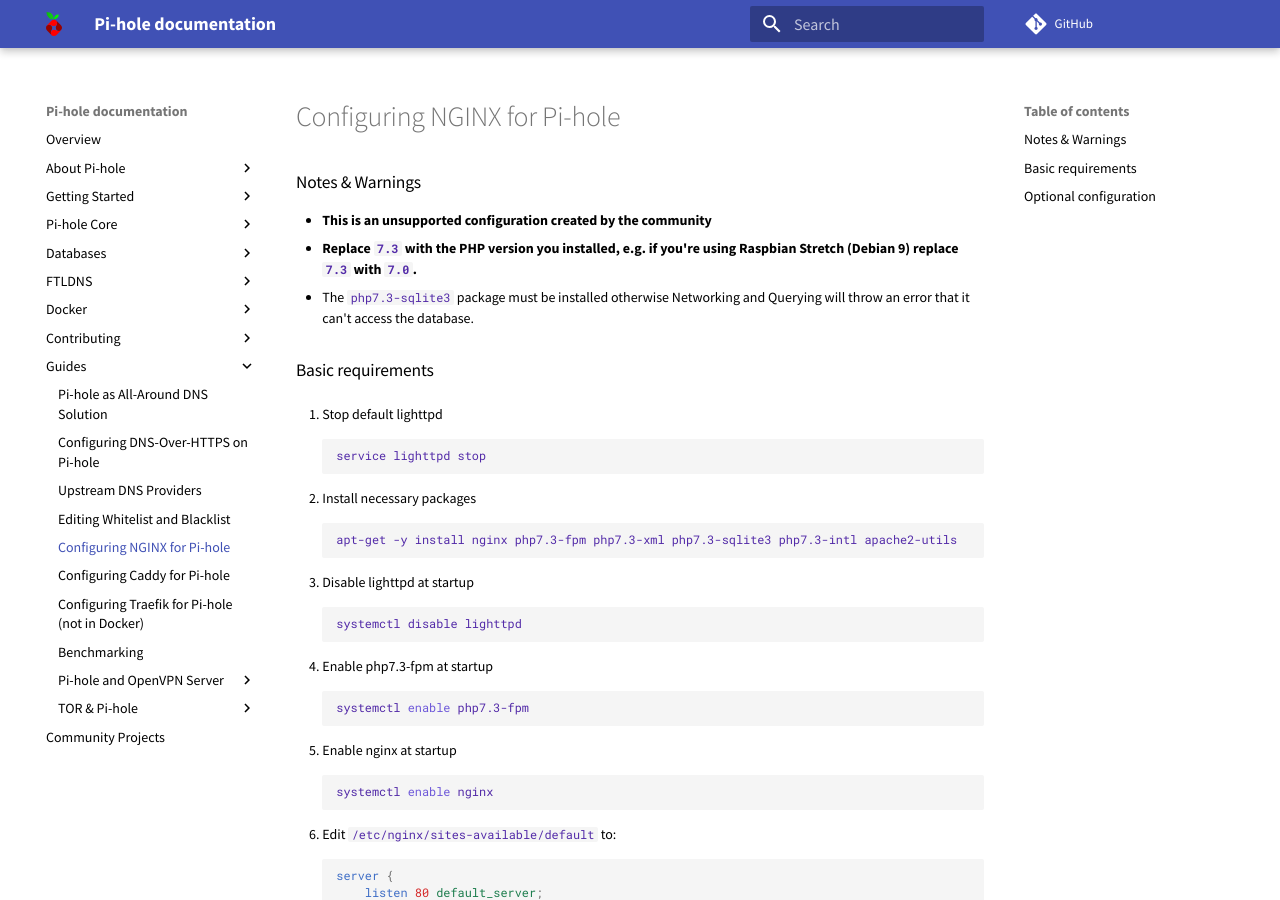
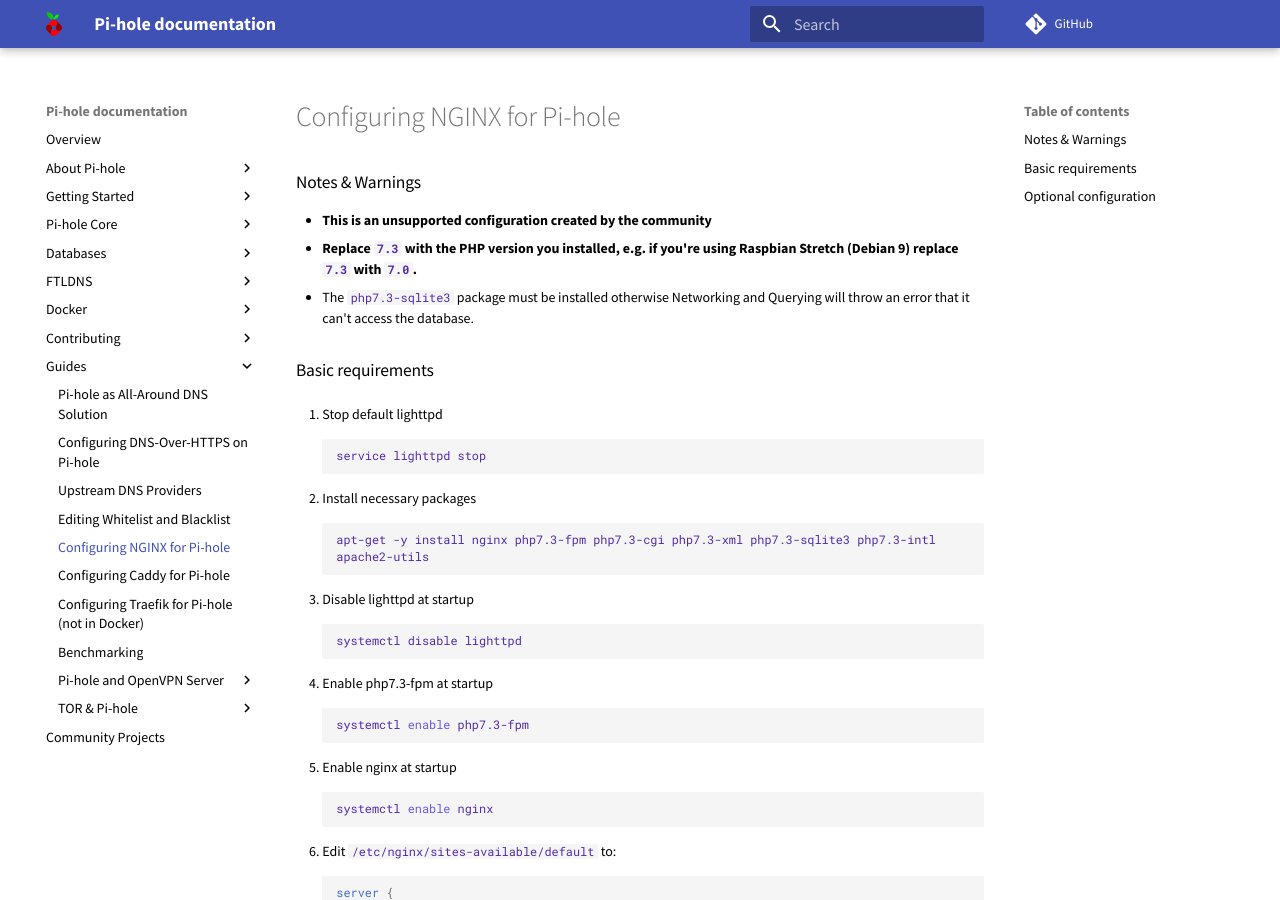
Before and after one commit to pi-hole/docs, an MkDocs documentation site: the page built from docs/guides/nginx-configuration.md, in a window 1280 px wide and 900 px high. Built offline with MkDocs 1.6.1 and Material for MkDocs 9.7.7, drawn with Linux system fonts in a browser that asks for light colours; comment, search, counter and statistics services are not loaded.

Commit message:
added php7.3-cgi
According to the https://github.com/pi-hole/pi-hole/blob/master/automated%20install/basic-install.sh#L250 seems that php7.3-cgi seems missing

````diff
--- a/docs/guides/nginx-configuration.md
+++ b/docs/guides/nginx-configuration.md
@@ -15,7 +15,7 @@
 2. Install necessary packages
 
     ```bash
-    apt-get -y install nginx php7.3-fpm php7.3-xml php7.3-sqlite3 php7.3-intl apache2-utils
+    apt-get -y install nginx php7.3-fpm php7.3-cgi php7.3-xml php7.3-sqlite3 php7.3-intl apache2-utils
     ```
 
 3. Disable lighttpd at startup
````
